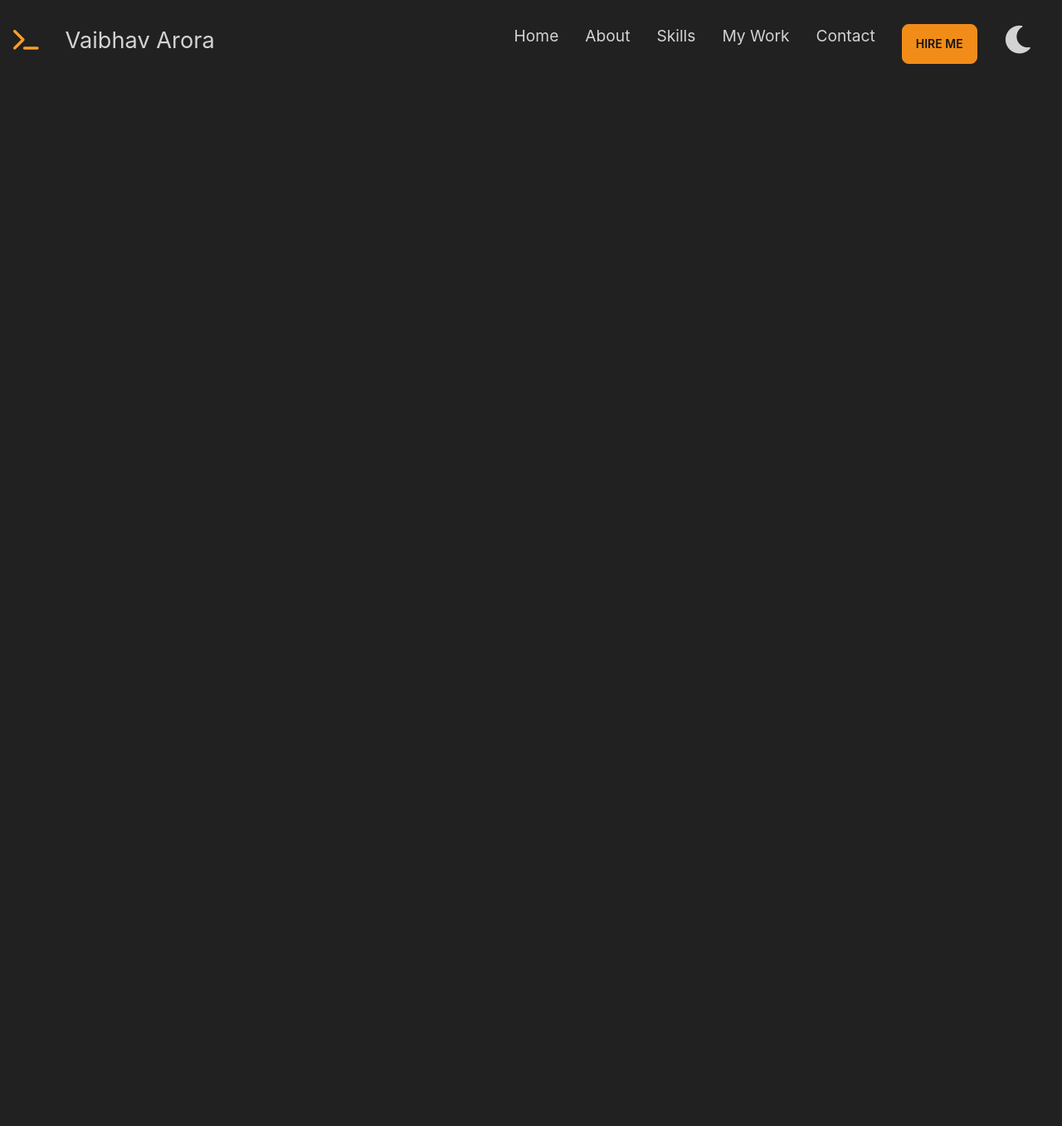
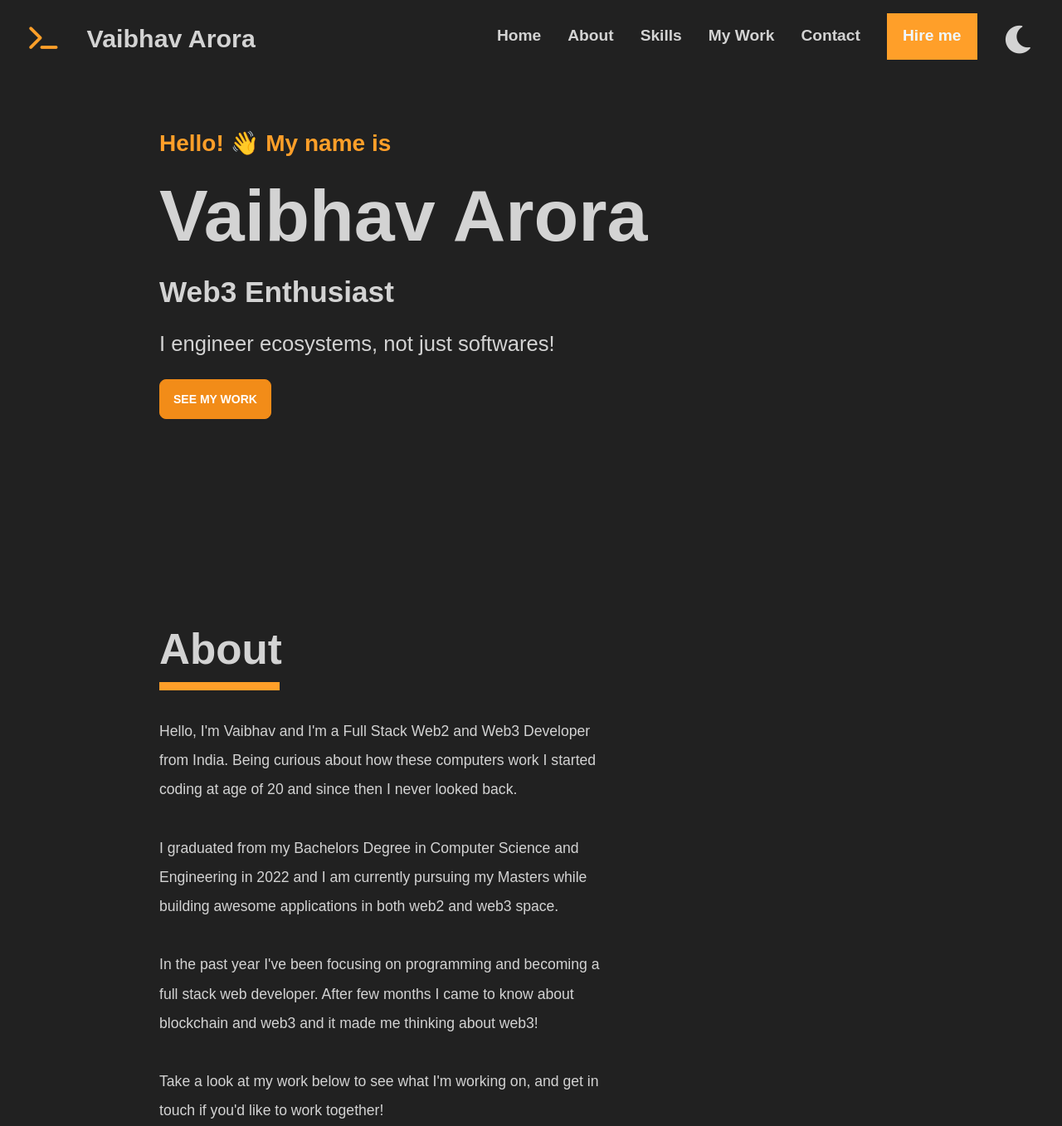
Before and after one commit to VaibhavArora19/MyPortfolio, a React (Create React App) app: page / in a window 1280 px wide. Shown: the whole page at 83% size. Before the commit the page ends 800 px from the top, so only its background shows below. Built offline with nearby package versions, Linux system fonts and the light colour scheme.

Commit message:
added introduction section

```diff
--- a/package.json
+++ b/package.json
@@ -12,6 +12,7 @@
     "react": "^18.2.0",
     "react-dom": "^18.2.0",
     "react-scripts": "5.0.1",
+    "react-type-animation": "^2.0.9",
     "tailwindcss": "^3.1.8",
     "web-vitals": "^2.1.4"
   },
--- a/src/App.js
+++ b/src/App.js
@@ -1,10 +1,15 @@
 import React from 'react';
+
 import Navbar from './components/Navbar';
+import Introduction from './components/Introduction';
+import About from './components/About';
 
 function App() {
   return (
    <React.Fragment>
    <Navbar />
+   <Introduction />
+   <About />
    </React.Fragment>
   );
 }
--- /dev/null
+++ b/src/components/About.js
@@ -0,0 +1,30 @@
+import classes from './About.module.css';
+
+const About = () => {
+  return (
+    <div className= {classes.aboutSection}>
+      <h1 className={classes.about}>About</h1>
+      <p className={classes.aboutMe}>
+        Hello, I'm Vaibhav and I'm a Full Stack Web2 and Web3 Developer from
+        India. Being curious about how these computers work I started coding at
+        age of 20 and since then I never looked back.
+        <br />
+        <br />
+        I graduated from my Bachelors Degree in Computer Science and Engineering
+        in 2022 and I am currently pursuing my Masters while building awesome
+        applications in both web2 and web3 space.
+        <br />
+        <br />
+        In the past year I've been focusing on programming and becoming a full
+        stack web developer. After few months I came to know about blockchain
+        and web3 and it made me thinking about web3!
+        <br />
+        <br />
+        Take a look at my work below to see what I'm working on, and get in
+        touch if you'd like to work together!
+      </p>
+    </div>
+  );
+};
+
+export default About;
--- /dev/null
+++ b/src/components/About.module.css
@@ -0,0 +1,21 @@
+.aboutSection {
+    margin-left:12rem;
+    font-style: normal;
+    font-family: acumin-pro,sans-serif;
+}
+
+.about{
+    font-size: 3.2rem;
+    border-bottom: 10px solid #FF9F29;
+    width:145px;
+    font-weight: 700;
+    margin-top: 15rem;
+}
+
+.aboutMe {
+    width:50%;
+    margin-top: 2rem;
+    font-size: 1.1rem;
+    line-height: 2;
+    font-weight: 100;
+}
--- /dev/null
+++ b/src/components/Introduction.js
@@ -0,0 +1,32 @@
+import classes from "./Introduction.module.css";
+
+import { TypeAnimation } from "react-type-animation";
+
+const Introduction = () => {
+  return (
+    <div className={classes.introduction}>
+      <h2 className={classes.heading}>Hello! 👋 My name is</h2>
+      <h1 className={classes.name}>Vaibhav Arora</h1>
+      <TypeAnimation
+        sequence={[
+          "Full Stack Developer",
+          1300,
+          "Web3 Enthusiast",
+          1300,
+          "Open Source Contributor",
+          1300,
+          "Good Teammate",
+          1300
+        ]}
+        style = {{fontSize: '2.2em', fontFamily: 'acumin-pro, sans-serif', fontWeight: '700', 'fontStyle': 'normal'}}
+        wrapper = {"h2"}
+        speed = {45}
+        repeat = {Infinity}
+      />
+      <h2 className={classes.explaination}>I engineer ecosystems, not just softwares!</h2>
+      <button className={`btn btn-primary ${classes.work}`}>See my work</button>
+    </div>
+  );
+};
+
+export default Introduction;
--- /dev/null
+++ b/src/components/Introduction.module.css
@@ -0,0 +1,33 @@
+.heading{
+    font-size: 1.75rem;
+    color: #FF9F29;
+    font-family: acumin-pro-wide,sans-serif;
+    font-weight: 700;
+    font-style: normal;
+}
+
+.name{
+    font-size: 5.5rem;
+    font-family: acumin-pro-wide,sans-serif;
+    font-weight: 700;
+    font-style: normal;
+}
+
+
+
+.introduction {
+    margin:5rem auto;
+    width: 70%;
+    height:auto;
+
+}
+
+.explaination {
+    margin-top: 1rem;
+    font-size: 1.6rem;
+}
+
+.work {
+    margin-top: 1.5rem;
+    color: white;
+}
--- a/src/components/Navbar.js
+++ b/src/components/Navbar.js
@@ -2,10 +2,10 @@ import { useState } from "react";
 import classes from "./Navbar.module.css";
 
 const Navbar = () => {
-  const [isDark, setIsDark] = useState(true);
+  const [isLight, setIsLight] = useState(false);
 
   const darkModeHandler = () => {
-    setIsDark(!isDark);
+    setIsLight(!isLight);
   }
   return (
     <div className={classes.navbar}>
@@ -26,14 +26,15 @@ const Navbar = () => {
           <div>Contact</div>
 
           <div className={classes.button}>
-            <button className="btn btn-primary">Hire me</button>
+            Hire me
           </div>
           <div>
             <button onClick = {darkModeHandler}>
-              {isDark ? (
+              {isLight ? (
+                <i className="fa-solid fa-brightness fa-2x"></i>
+              ) : (
+
                 <i className="fa-solid fa-moon fa-2x"></i>
-              ) : (
-                <i class="fa-solid fa-brightness fa-2x"></i>
               )}
             </button>
           </div>
--- a/src/components/Navbar.module.css
+++ b/src/components/Navbar.module.css
@@ -8,16 +8,22 @@
 }
 
 .title span{
-    font-size: 1.7rem;
-    margin: 1rem;
+    font-size: 1.9rem;
+    margin-top: 1.5rem;
+    margin-left: 2.2rem;
     display: inline-block;
-    padding-top: 0.8rem;
+    font-family: acumin-pro-wide,sans-serif;
+    font-weight: 550;
+    font-style: normal;
 }
 
 .options{
     margin-top: 1rem;
     display:flex;
     justify-content:space-around;
+    font-family: acumin-pro-wide,sans-serif;
+    font-weight: 550;
+    font-style: normal;
 }
 
 .options div {
@@ -28,4 +34,13 @@
 .button{
     padding-top: 0;
     margin-top: 0;
+    background-color: #FF9F29;
+    cursor:pointer;
+    color: aliceblue;
+    width:6.8rem;
+    height:3.5rem;
+    text-align: center;
 }
+.button:hover{
+    background-color: #FF8D29;
+}
--- a/src/index.css
+++ b/src/index.css
@@ -4,14 +4,5 @@
 
 body {
   margin: 0;
-  font-family: -apple-system, BlinkMacSystemFont, 'Segoe UI', 'Roboto', 'Oxygen',
-    'Ubuntu', 'Cantarell', 'Fira Sans', 'Droid Sans', 'Helvetica Neue',
-    sans-serif;
-  -webkit-font-smoothing: antialiased;
-  -moz-osx-font-smoothing: grayscale;
+  font-family: acumin-pro-wide,sans-serif;
 }
-
-code {
-  font-family: source-code-pro, Menlo, Monaco, Consolas, 'Courier New',
-    monospace;
-}
```
Also changed, not shown: 1 other file (tests, documents, lock files or other folders).
